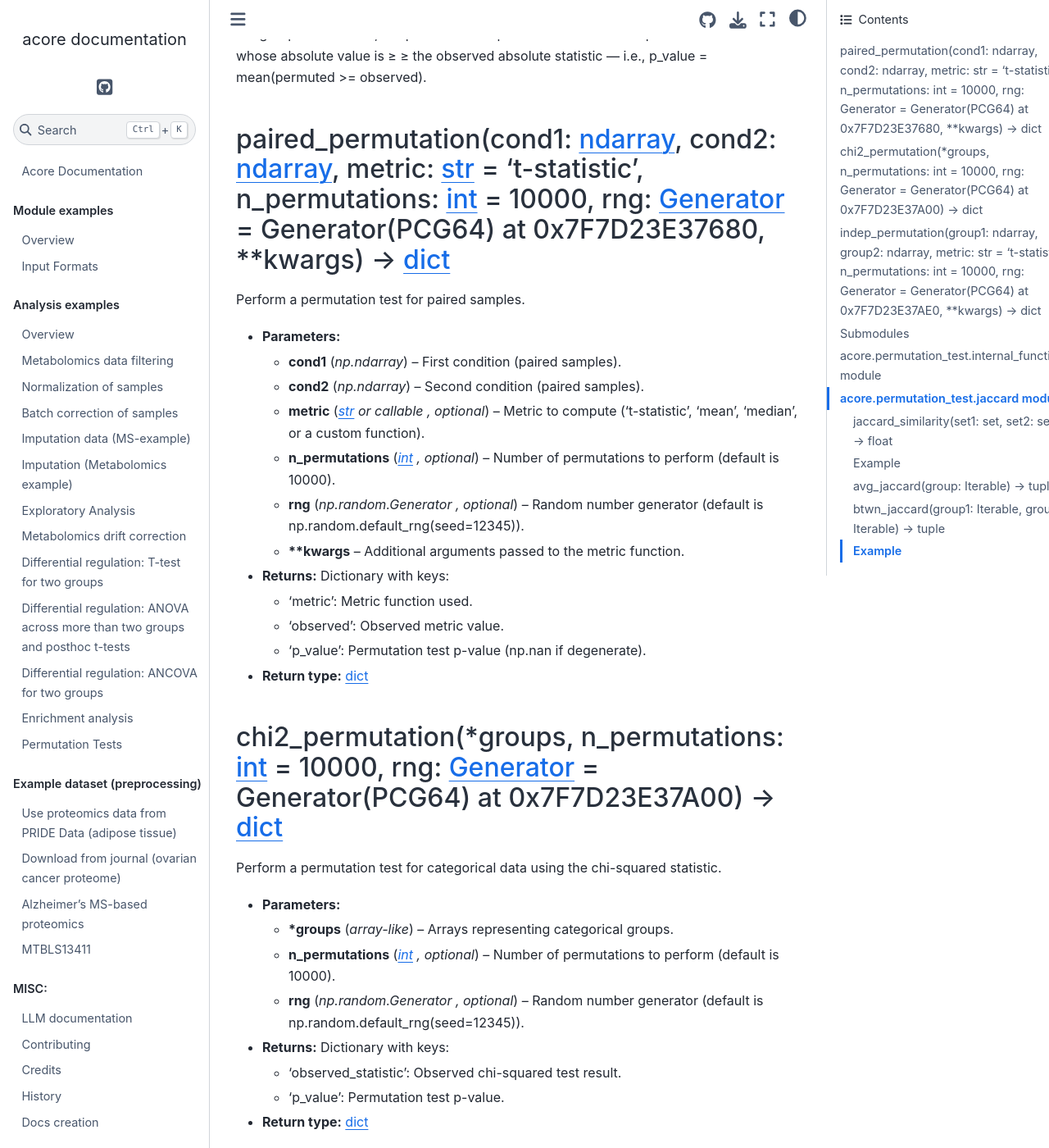
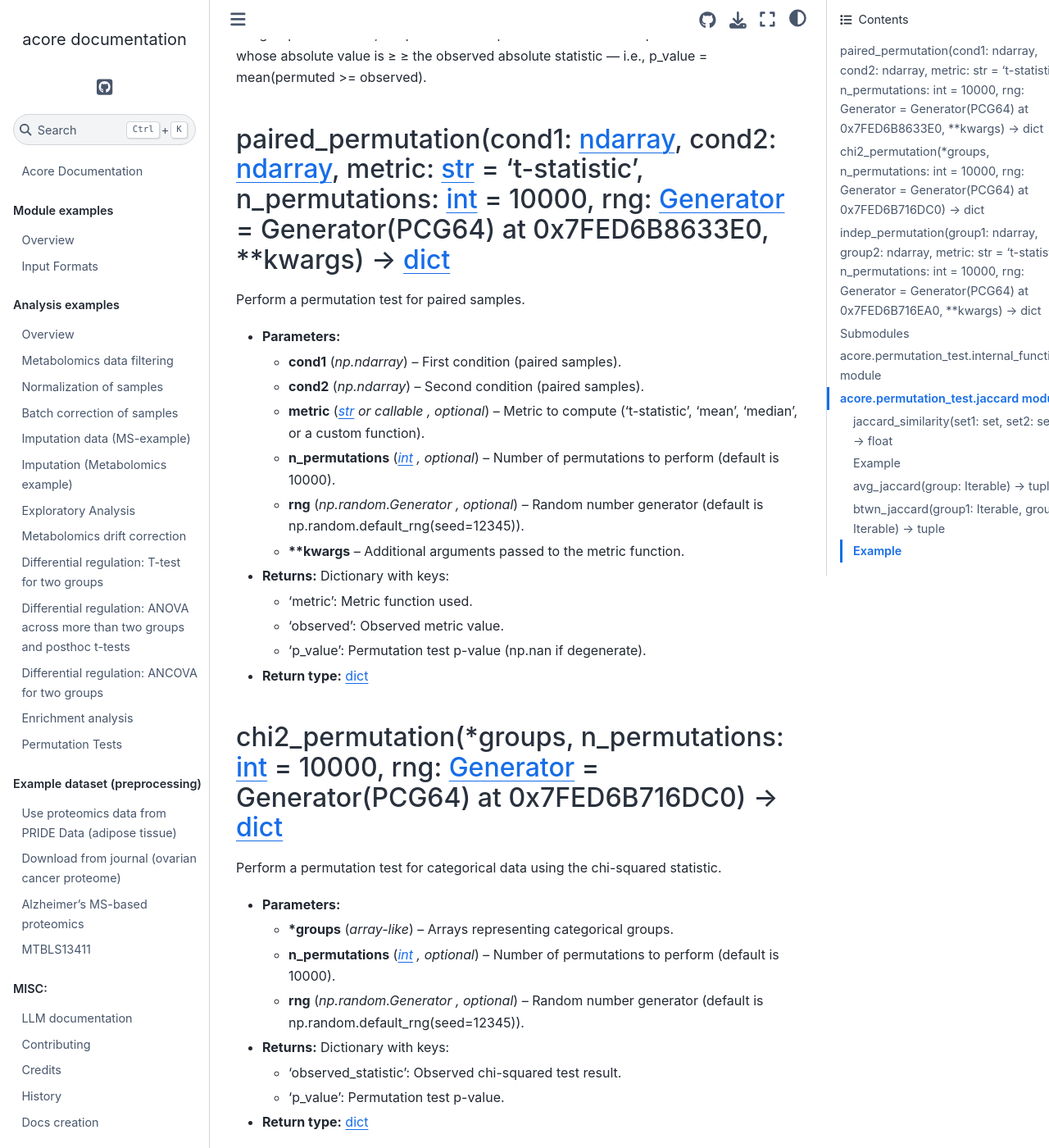
Before and after one commit to Multiomics-Analytics-Group/acore, a Sphinx documentation site: the page built from docs/markdown_ref/acore.permutation_test.md, in a window 1280 px wide and 1400 px high, scrolled down 1022 px. Shown: the whole window at 82% size. Built offline with Sphinx 7.4.7 and the Sphinx Book theme 1.1.4, drawn with Linux system fonts in a browser that asks for light colours; pages that are not in the unit, such as notebooks, are missing from menus; a script that is not in the unit is left out; some of the changed text lies outside the part shown.

Commit message:
docs: update markdown reference

```diff
--- a/docs/markdown_ref/acore.permutation_test.md
+++ b/docs/markdown_ref/acore.permutation_test.md
@@ -40,7 +40,7 @@ groups. In all three, the p-value is computed as the fraction of permuted statis
 absolute value is ≥ ≥ the observed absolute statistic — i.e., p_value = mean(permuted >=
 observed).
 
-### paired_permutation(cond1: [ndarray](https://numpy.org/doc/stable/reference/generated/numpy.ndarray.html#numpy.ndarray), cond2: [ndarray](https://numpy.org/doc/stable/reference/generated/numpy.ndarray.html#numpy.ndarray), metric: [str](https://docs.python.org/3/library/stdtypes.html#str) = 't-statistic', n_permutations: [int](https://docs.python.org/3/library/functions.html#int) = 10000, rng: [Generator](https://numpy.org/doc/stable/reference/random/generator.html#numpy.random.Generator) = Generator(PCG64) at 0x7F7D23E37680, \*\*kwargs) → [dict](https://docs.python.org/3/library/stdtypes.html#dict)
+### paired_permutation(cond1: [ndarray](https://numpy.org/doc/stable/reference/generated/numpy.ndarray.html#numpy.ndarray), cond2: [ndarray](https://numpy.org/doc/stable/reference/generated/numpy.ndarray.html#numpy.ndarray), metric: [str](https://docs.python.org/3/library/stdtypes.html#str) = 't-statistic', n_permutations: [int](https://docs.python.org/3/library/functions.html#int) = 10000, rng: [Generator](https://numpy.org/doc/stable/reference/random/generator.html#numpy.random.Generator) = Generator(PCG64) at 0x7FED6B8633E0, \*\*kwargs) → [dict](https://docs.python.org/3/library/stdtypes.html#dict)
 
 Perform a permutation test for paired samples.
 
@@ -59,7 +59,7 @@ Perform a permutation test for paired samples.
 * **Return type:**
   [dict](https://docs.python.org/3/library/stdtypes.html#dict)
 
-### chi2_permutation(\*groups, n_permutations: [int](https://docs.python.org/3/library/functions.html#int) = 10000, rng: [Generator](https://numpy.org/doc/stable/reference/random/generator.html#numpy.random.Generator) = Generator(PCG64) at 0x7F7D23E37A00) → [dict](https://docs.python.org/3/library/stdtypes.html#dict)
+### chi2_permutation(\*groups, n_permutations: [int](https://docs.python.org/3/library/functions.html#int) = 10000, rng: [Generator](https://numpy.org/doc/stable/reference/random/generator.html#numpy.random.Generator) = Generator(PCG64) at 0x7FED6B716DC0) → [dict](https://docs.python.org/3/library/stdtypes.html#dict)
 
 Perform a permutation test for categorical data using the chi-squared statistic.
 
@@ -74,7 +74,7 @@ Perform a permutation test for categorical data using the chi-squared statistic.
 * **Return type:**
   [dict](https://docs.python.org/3/library/stdtypes.html#dict)
 
-### indep_permutation(group1: [ndarray](https://numpy.org/doc/stable/reference/generated/numpy.ndarray.html#numpy.ndarray), group2: [ndarray](https://numpy.org/doc/stable/reference/generated/numpy.ndarray.html#numpy.ndarray), metric: [str](https://docs.python.org/3/library/stdtypes.html#str) = 't-statistic', n_permutations: [int](https://docs.python.org/3/library/functions.html#int) = 10000, rng: [Generator](https://numpy.org/doc/stable/reference/random/generator.html#numpy.random.Generator) = Generator(PCG64) at 0x7F7D23E37AE0, \*\*kwargs) → [dict](https://docs.python.org/3/library/stdtypes.html#dict)
+### indep_permutation(group1: [ndarray](https://numpy.org/doc/stable/reference/generated/numpy.ndarray.html#numpy.ndarray), group2: [ndarray](https://numpy.org/doc/stable/reference/generated/numpy.ndarray.html#numpy.ndarray), metric: [str](https://docs.python.org/3/library/stdtypes.html#str) = 't-statistic', n_permutations: [int](https://docs.python.org/3/library/functions.html#int) = 10000, rng: [Generator](https://numpy.org/doc/stable/reference/random/generator.html#numpy.random.Generator) = Generator(PCG64) at 0x7FED6B716EA0, \*\*kwargs) → [dict](https://docs.python.org/3/library/stdtypes.html#dict)
 
 Perform a permutation test for independent samples.
 
```
